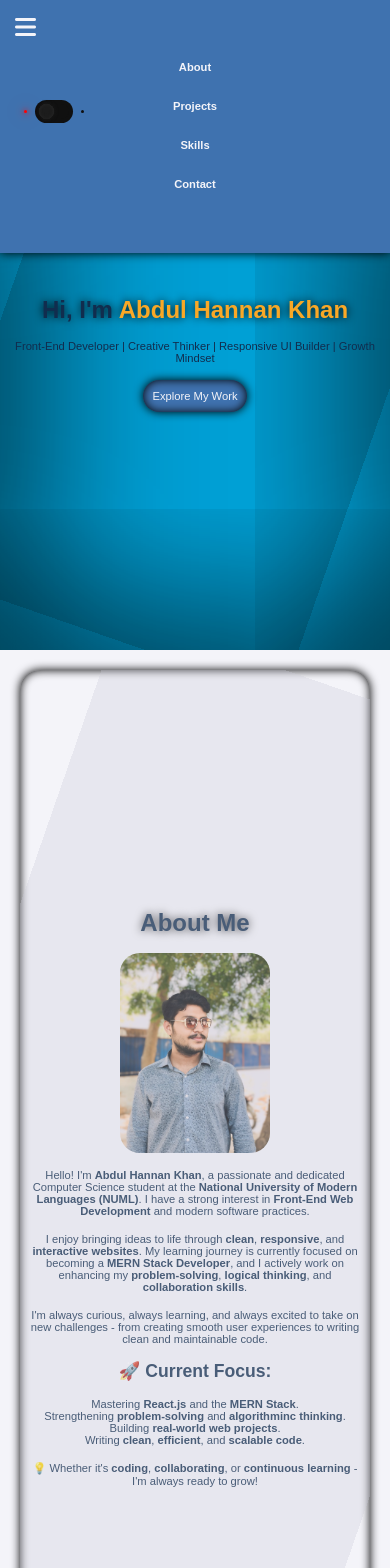
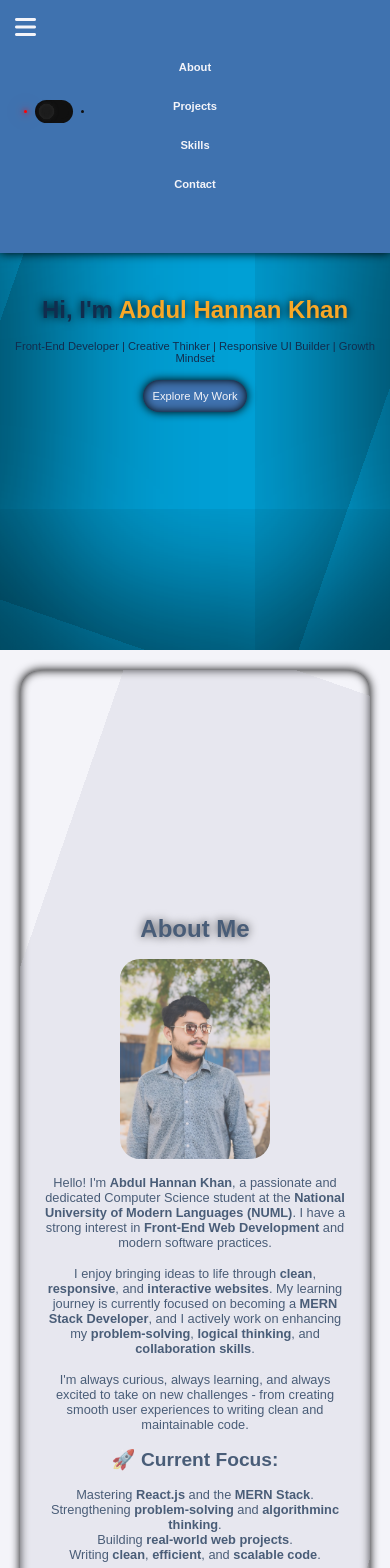
Before and after one commit to Hannankhan203/My-React-Portfolio, a React (Create React App) app: page / in a window 390 px wide. Shown: the top 1568 px of the page. Built offline with nearby package versions, Linux system fonts and the light colour scheme.

Commit message:
Fixed font sizes

```diff
--- a/src/App.css
+++ b/src/App.css
@@ -673,11 +673,12 @@ label input:checked ~ .botn {
 
   /* About Section Styling */
   #About {
-    height: 130vh;
+    height: 145vh;
   }
 
   .about-section {
     gap: 1rem;
+    padding: 20px
   }
 
   .about-heading {
@@ -689,15 +690,15 @@ label input:checked ~ .botn {
   }
 
   .about-p {
-    font-size: 0.7rem;
+    font-size: 0.8rem;
   }
 
   .about-sub-heading {
-    font-size: 1.1rem;
+    font-size: 1.2rem;
   }
 
   .about-focus {
-    font-size: 0.7rem;
+    font-size: 0.8rem;
   }
 
   #Projects {
@@ -714,7 +715,7 @@ label input:checked ~ .botn {
 
   .pro-head,
   .pro-tech {
-    font-size: 0.7rem;
+    font-size: 0.8rem;
   }
 
   .pro-img {
@@ -722,7 +723,7 @@ label input:checked ~ .botn {
   }
 
   .view-btn {
-    font-size: 0.7rem;
+    font-size: 0.8rem;
   }
 
   .view-btn a {
@@ -731,7 +732,7 @@ label input:checked ~ .botn {
 
   /* Skills Styling*/
   #Skills {
-    height: 40vh;
+    height: 39vh;
   }
 
   .skills-heading {
@@ -739,7 +740,7 @@ label input:checked ~ .botn {
   }
 
   .skill-list {
-    font-size: 0.7rem;
+    font-size: 0.8rem;
   }
 
   /* Contact Section (Footer) Styling */
@@ -752,7 +753,7 @@ label input:checked ~ .botn {
   }
 
   .contact-section {
-    gap: 1rem;
+    gap: 0rem;
   }
 
   .contact-section::before {
@@ -767,7 +768,7 @@ label input:checked ~ .botn {
   .contact-p,
   .mail,
   .phone {
-    font-size: 0.7rem;
+    font-size: 0.8rem;
   }
 
   .socials {
@@ -776,7 +777,8 @@ label input:checked ~ .botn {
   }
 
   .copyright {
-    font-size: 0.7rem;
-    height: 8vh;
+    font-size: 0.8rem;
+    height: 10vh;
+    text-align: center;
   }
 }
```
